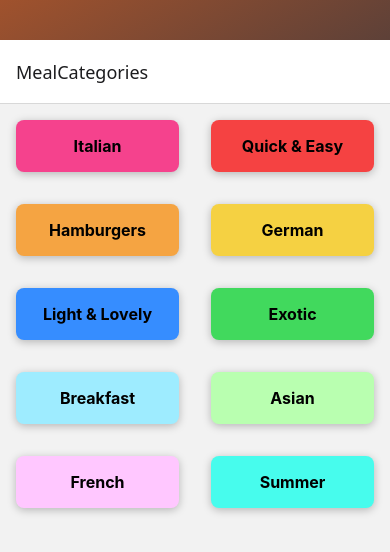
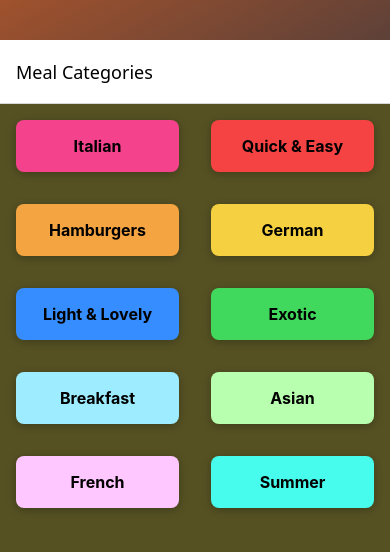
Before and after one commit to Calvin-May/RNIntro-NavigationFundamentals-MealsApp, a React Native app: screen / in a window 390 px wide. Shown: the top 552 px of the page. Built offline with nearby package versions, Linux system fonts and the light colour scheme.

Commit message:
Added Global Styling through Stack Navigator Options

```diff
--- a/App.js
+++ b/App.js
@@ -23,9 +23,30 @@ export default function App() {
       >
         <View style={Styles.container}>
           <NavigationContainer>
-            <Stack.Navigator initialRouteName="MealCategories">
-              <Stack.Screen name="MealCategories" component={CategoriesScreen} />
-              <Stack.Screen name="MealsOverview" component={MealsOverviewScreen} />
+            <Stack.Navigator
+              initialRouteName="MealCategories"
+              screenOptions={{ // Set Global Screen Options
+                headerStyle: {backgroundColor: '#ffffff'},
+                headerTintColor: '#000000',
+                //contentStyle: { backgroundColor: '#555123' } // Doesn't Work
+                cardStyle: {backgroundColor: '#555123'}
+              }}
+            >
+              <Stack.Screen name="MealCategories"
+                component={CategoriesScreen}
+                options={{
+                  title: 'Meal Categories',
+                  //headerStyle: {backgroundColor: '#ffffff'},
+                  //headerTintColor: '#000000',
+                  //backgroundColor: '#ffffff'
+                }}
+                />
+              <Stack.Screen name="MealsOverview"
+                component={MealsOverviewScreen}
+                options={{
+                  title: 'Meals'
+                }}
+              />
             </Stack.Navigator>
           </NavigationContainer>
         </View>
--- a/components/MealItem.jsx
+++ b/components/MealItem.jsx
@@ -28,10 +28,8 @@ export default function MealItem({title, imageUrl, affordability, duration, comp
 const Styles = StyleSheet.create({
     mealItemContainer: {
         marginBottom: 24,
-
-        borderWidth: 1,
         borderRadius: 10,
-        elevation: 8,
+        elevation: 3,
         shadowColor: '#000000',
         backgroundColor: '#FFFFFF',
         //IOS Shadow
@@ -69,6 +67,6 @@ const Styles = StyleSheet.create({
         flex: 1,
     },
     buttonPressed: {
-        boxShadow: '0px 0px 12px -1px inset',
+        boxShadow: '0px 0px 12px -4px inset',
     },
 });
```
